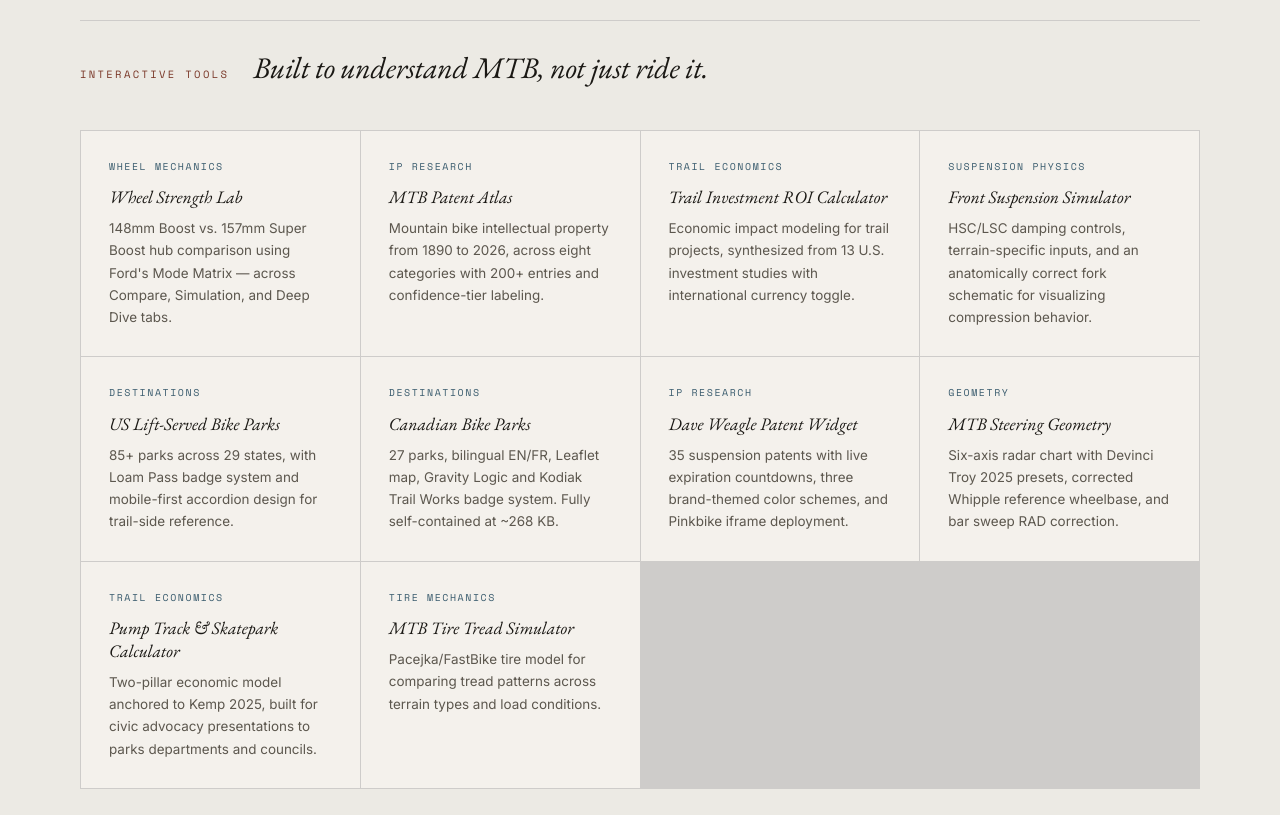
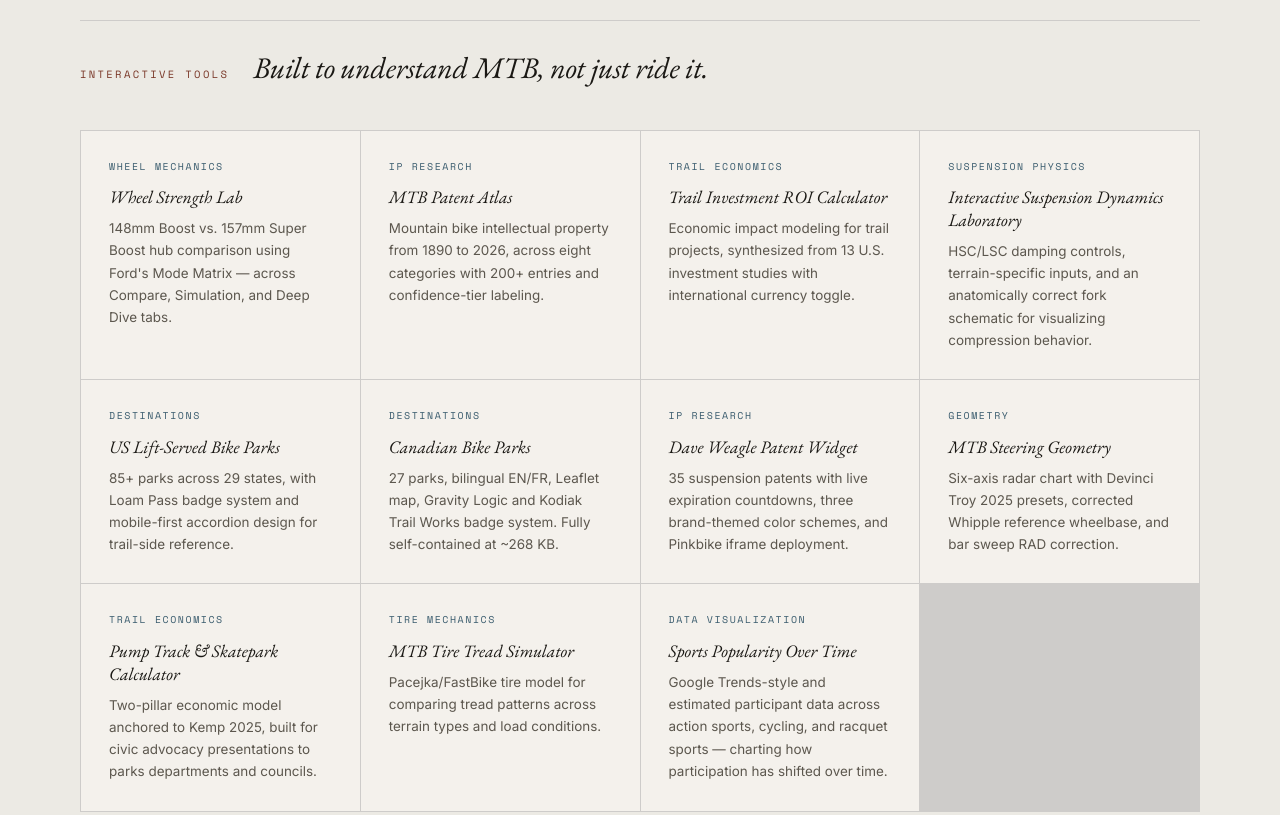
Before and after one commit to postmillennium-MTB/pmr-website, a plain HTML site: page index.html in a window 1280 px wide. Shown: the part 860-1675 px from the top of the page. Drawn offline with nearby package versions, Linux system fonts and the light colour scheme.

Commit message:
Revise tool links and descriptions in index.html
Updated tool links and descriptions in the tools grid section. Added new tools and modified existing ones for better clarity.

```diff
--- a/index.html
+++ b/index.html
@@ -551,7 +551,7 @@
   </div>
   <div class="tools-grid">
 
-    <a href="/pump-track/" class="tool-card">
+    <a href="/wheel-lab/" class="tool-card">
       <div class="tool-tag">Wheel mechanics</div>
       <div class="tool-name">Wheel Strength Lab</div>
       <p class="tool-desc">148mm Boost vs. 157mm Super Boost hub comparison using Ford's Mode Matrix — across Compare, Simulation, and Deep Dive tabs.</p>
@@ -563,52 +563,58 @@
       <p class="tool-desc">Mountain bike intellectual property from 1890 to 2026, across eight categories with 200+ entries and confidence-tier labeling.</p>
     </a>
 
-    <a href="#" class="tool-card">
+    <a href="/roi/" class="tool-card">
       <div class="tool-tag">Trail economics</div>
       <div class="tool-name">Trail Investment ROI Calculator</div>
       <p class="tool-desc">Economic impact modeling for trail projects, synthesized from 13 U.S. investment studies with international currency toggle.</p>
     </a>
 
-    <a href="#" class="tool-card">
+    <a href="/suspension-lab/" class="tool-card">
       <div class="tool-tag">Suspension physics</div>
-      <div class="tool-name">Front Suspension Simulator</div>
+      <div class="tool-name">Interactive Suspension Dynamics Laboratory</div>
       <p class="tool-desc">HSC/LSC damping controls, terrain-specific inputs, and an anatomically correct fork schematic for visualizing compression behavior.</p>
     </a>
 
-    <a href="#" class="tool-card">
+    <a href="/parks-us/" class="tool-card">
       <div class="tool-tag">Destinations</div>
       <div class="tool-name">US Lift-Served Bike Parks</div>
       <p class="tool-desc">85+ parks across 29 states, with Loam Pass badge system and mobile-first accordion design for trail-side reference.</p>
     </a>
 
-    <a href="#" class="tool-card">
+    <a href="/parks-ca/" class="tool-card">
       <div class="tool-tag">Destinations</div>
       <div class="tool-name">Canadian Bike Parks</div>
       <p class="tool-desc">27 parks, bilingual EN/FR, Leaflet map, Gravity Logic and Kodiak Trail Works badge system. Fully self-contained at ~268 KB.</p>
     </a>
 
-    <a href="#" class="tool-card">
+    <a href="/weagle/" class="tool-card">
       <div class="tool-tag">IP research</div>
       <div class="tool-name">Dave Weagle Patent Widget</div>
       <p class="tool-desc">35 suspension patents with live expiration countdowns, three brand-themed color schemes, and Pinkbike iframe deployment.</p>
     </a>
 
-    <a href="#" class="tool-card">
+    <a href="/geometry/" class="tool-card">
       <div class="tool-tag">Geometry</div>
       <div class="tool-name">MTB Steering Geometry</div>
       <p class="tool-desc">Six-axis radar chart with Devinci Troy 2025 presets, corrected Whipple reference wheelbase, and bar sweep RAD correction.</p>
     </a>
 
-    <a href="#" class="tool-card">
+    <a href="/pump-track/" class="tool-card">
       <div class="tool-tag">Trail economics</div>
       <div class="tool-name">Pump Track &amp; Skatepark Calculator</div>
       <p class="tool-desc">Two-pillar economic model anchored to Kemp 2025, built for civic advocacy presentations to parks departments and councils.</p>
     </a>
 
-    <a href="#" class="tool-card">
+    <a href="/tire-sim/" class="tool-card">
       <div class="tool-tag">Tire mechanics</div>
       <div class="tool-name">MTB Tire Tread Simulator</div>
       <p class="tool-desc">Pacejka/FastBike tire model for comparing tread patterns across terrain types and load conditions.</p>
+    </a>
+
+    <a href="/sports-popularity/" class="tool-card">
+      <div class="tool-tag">Data visualization</div>
+      <div class="tool-name">Sports Popularity Over Time</div>
+      <p class="tool-desc">Google Trends-style and estimated participant data across action sports, cycling, and racquet sports — charting how participation has shifted over time.</p>
     </a>
 
   </div>
```
